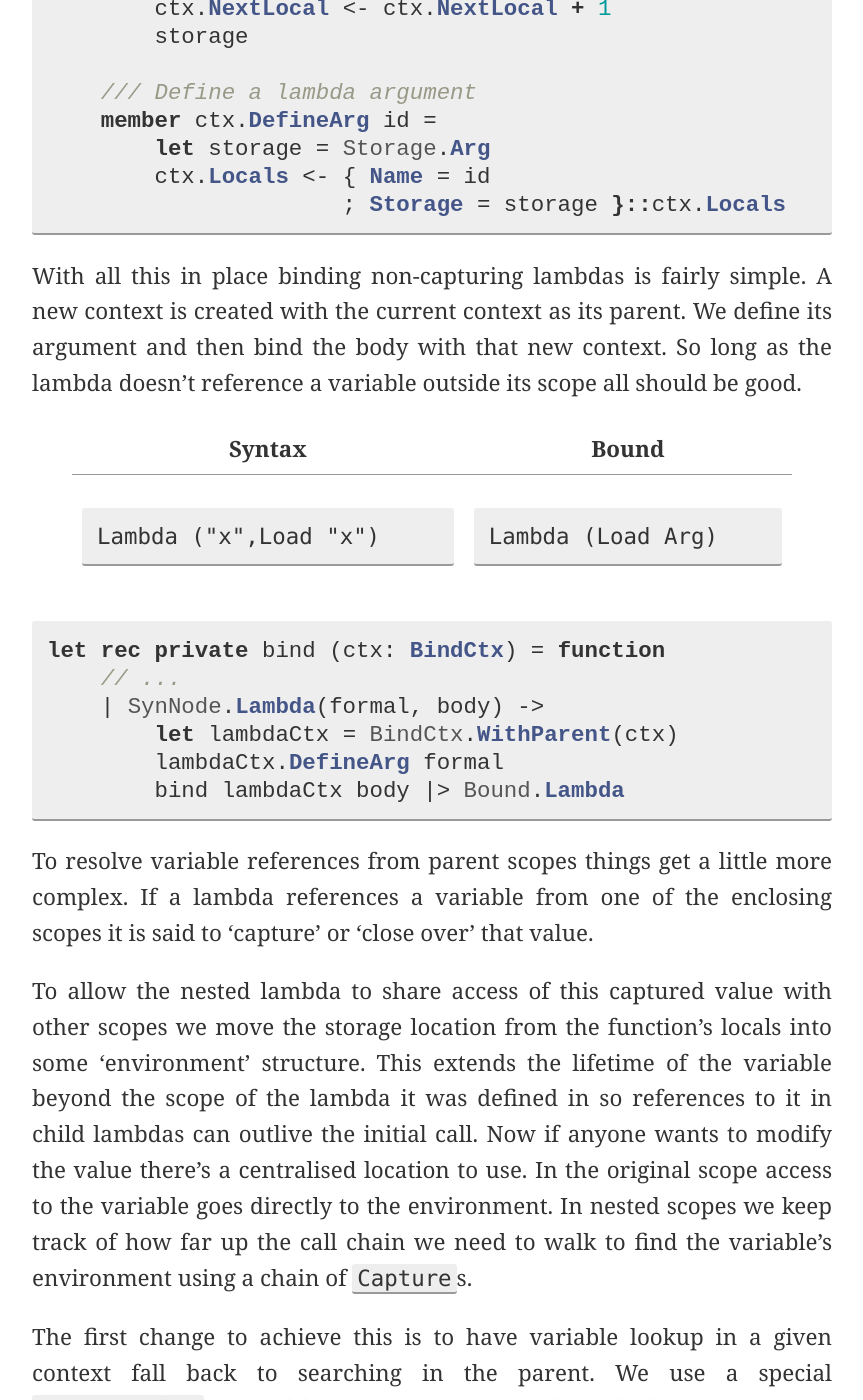
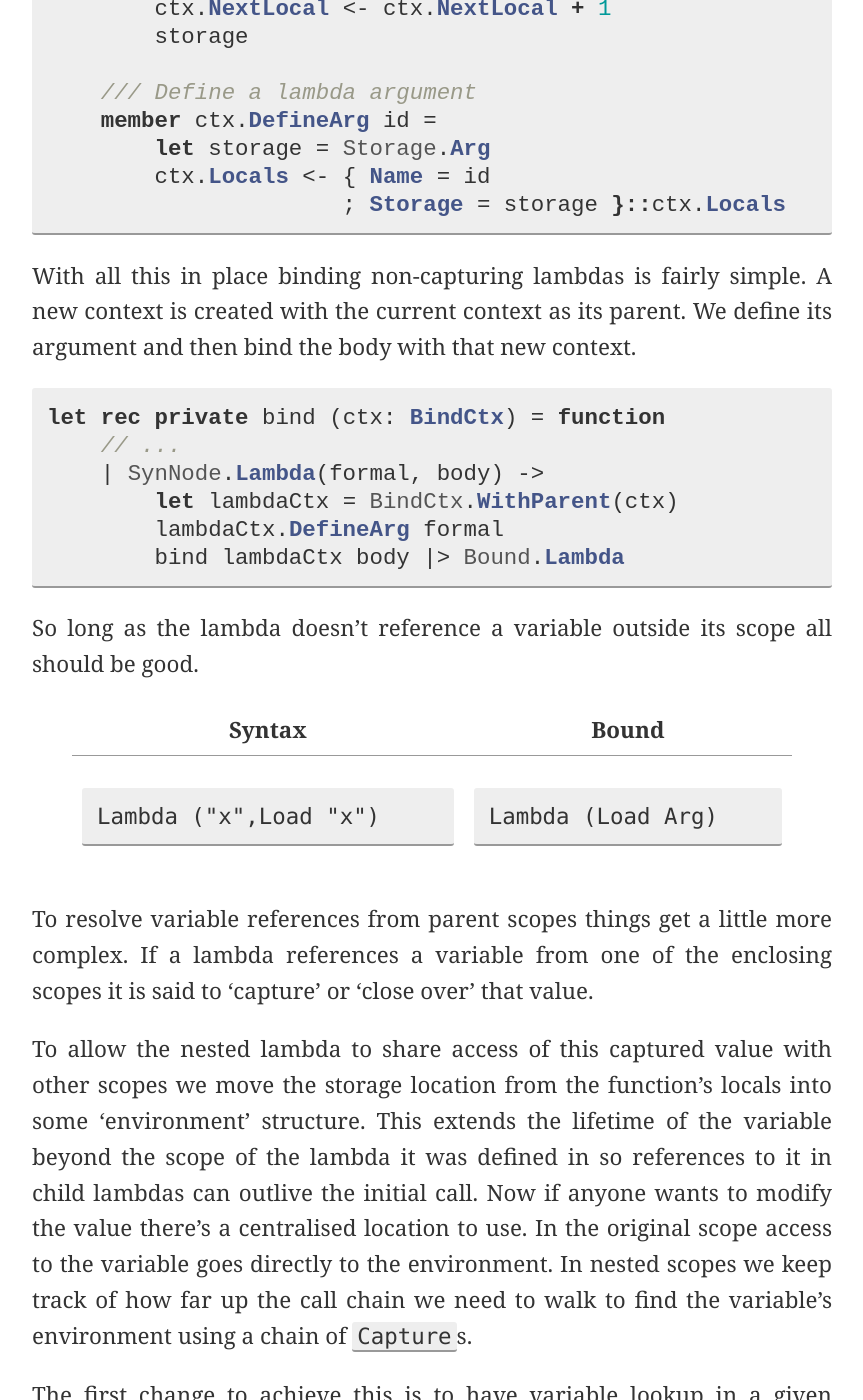
Before and after one commit to iwillspeak/iwillspeak.github.io, a Jekyll site: the page built from _posts/2020-09-06-a-captivating-resolution.md, in a window 1280 px wide and 1400 px high, scrolled down 6231 px. Shown: the whole window, without its empty margins (208-1071 px from the left). Built offline with Jekyll 4.4.1, drawn with Linux system fonts in a browser that asks for light colours; comment, search, counter and statistics services are not loaded; some of the changed lines change nothing that is shown.

Commit message:
Reworked

````diff
--- a/_posts/2020-09-06-a-captivating-resolution.md
+++ b/_posts/2020-09-06-a-captivating-resolution.md
@@ -189,14 +189,7 @@ As well as our existing `Define` that needs updating to add a `Variable` to our
                       ; Storage = storage }::ctx.Locals
 ```
 
-With all this in place binding non-capturing lambdas is fairly simple. A new context is created with the current context as its parent. We define its argument and then bind the body with that new context. So long as the lambda doesn't reference a variable outside its scope all should be good.
-
-<table>
-<thead><tr><th>Syntax</th><th>Bound</th></tr></thead>
-<tbody>
-<tr><td><pre>Lambda ("x",Load "x")</pre></td><td><pre>Lambda (Load Arg)</pre></td></tr>
-</tbody>
-</table>
+With all this in place binding non-capturing lambdas is fairly simple. A new context is created with the current context as its parent. We define its argument and then bind the body with that new context.
 
 ```fsharp
 let rec private bind (ctx: BindCtx) = function
@@ -206,6 +199,15 @@ let rec private bind (ctx: BindCtx) = function
         lambdaCtx.DefineArg formal
         bind lambdaCtx body |> Bound.Lambda
 ```
+
+So long as the lambda doesn't reference a variable outside its scope all should be good.
+
+<table>
+<thead><tr><th>Syntax</th><th>Bound</th></tr></thead>
+<tbody>
+<tr><td><pre>Lambda ("x",Load "x")</pre></td><td><pre>Lambda (Load Arg)</pre></td></tr>
+</tbody>
+</table>
 
 To resolve variable references from parent scopes things get a little more complex. If a lambda references a variable from one of the enclosing scopes it is said to 'capture' or 'close over' that value.
 
````
